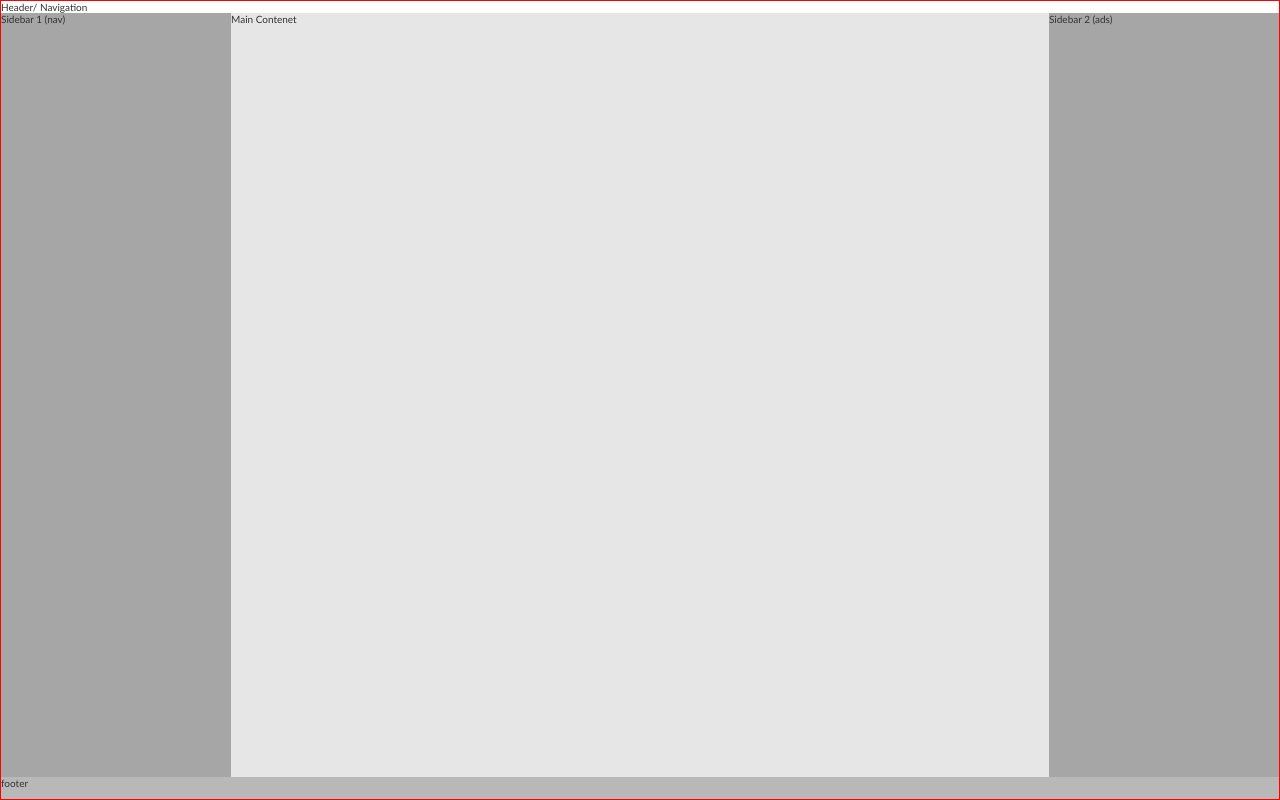
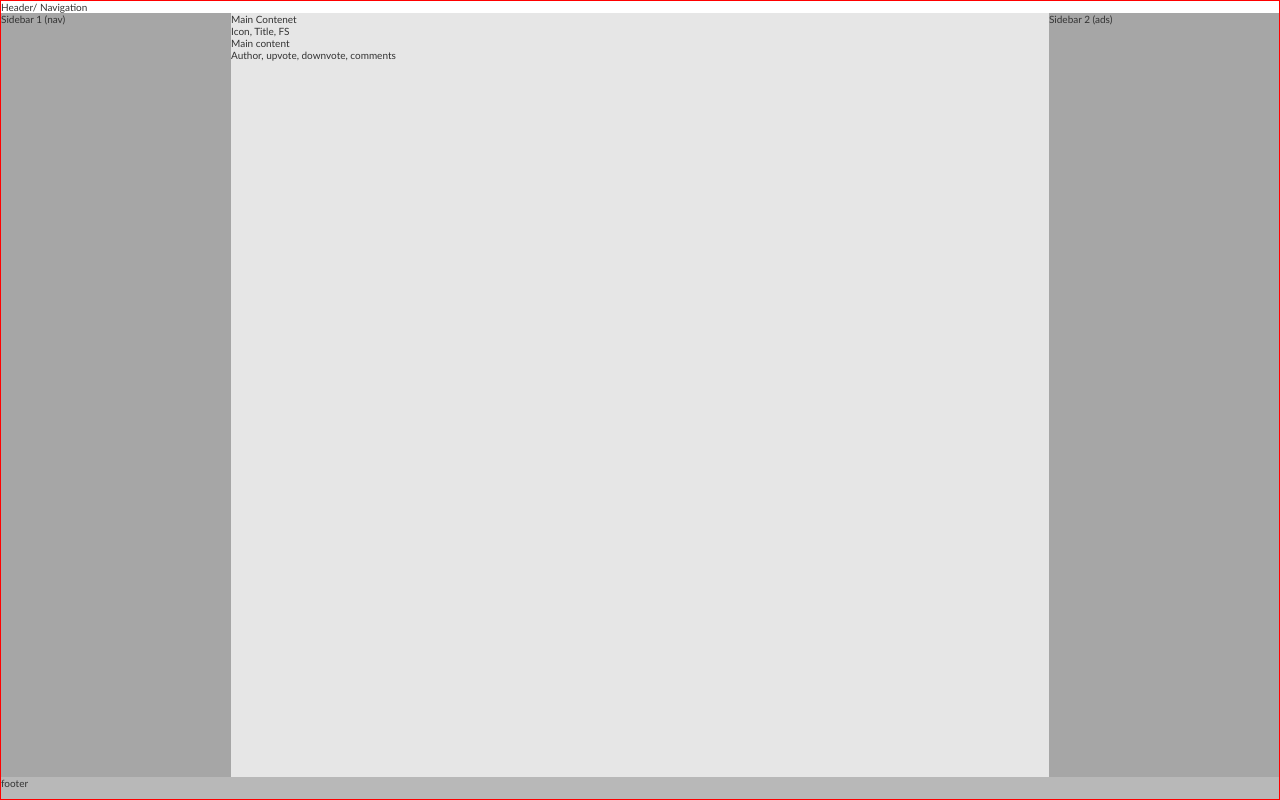
Before and after one commit to goldsmithb/io_local_demo, a React (Create React App) app: page / in a window 1280 px wide. Built offline with nearby package versions, Linux system fonts and the light colour scheme; the HTML template or start-up script is replaced by a standard one.

Commit message:
add ex post

```diff
--- a/src/App.js
+++ b/src/App.js
@@ -1,6 +1,7 @@
 import logo from './logo.svg';
 import './App.css';
 import React from 'react';
+import Post from './components/Post'
 
 function App() {
   return (
@@ -9,9 +10,13 @@ function App() {
       <div id="header">Header/ Navigation</div>
 
       <main>
-        <article id="main">Main Contenet</article>
+        <article id="main">Main Contenet
+          <Post />
+        </article>
         <aside class="sidebar1">Sidebar 1 (nav)</aside>
         <aside class="sidebar2">Sidebar 2 (ads)</aside>
+
+
       </main>
 
       <footer>
--- a/src/components/Post.js
+++ b/src/components/Post.js
@@ -12,7 +12,7 @@ const styles = {
   }
 }
 
-const Post = () => {
+export default function Post() {
   const title = "Example Post";
   const author = "This is a website for learning react.";
   const content = "Lorem ipsum";
@@ -51,4 +51,4 @@ const Post = () => {
 
 // render the component to the dom
 //   render <component> in <place in dom>
-ReactDOM.render(<Post />, document.getElementById('main'))
+//ReactDOM.render(<Post />, document.getElementById('main'))
```
